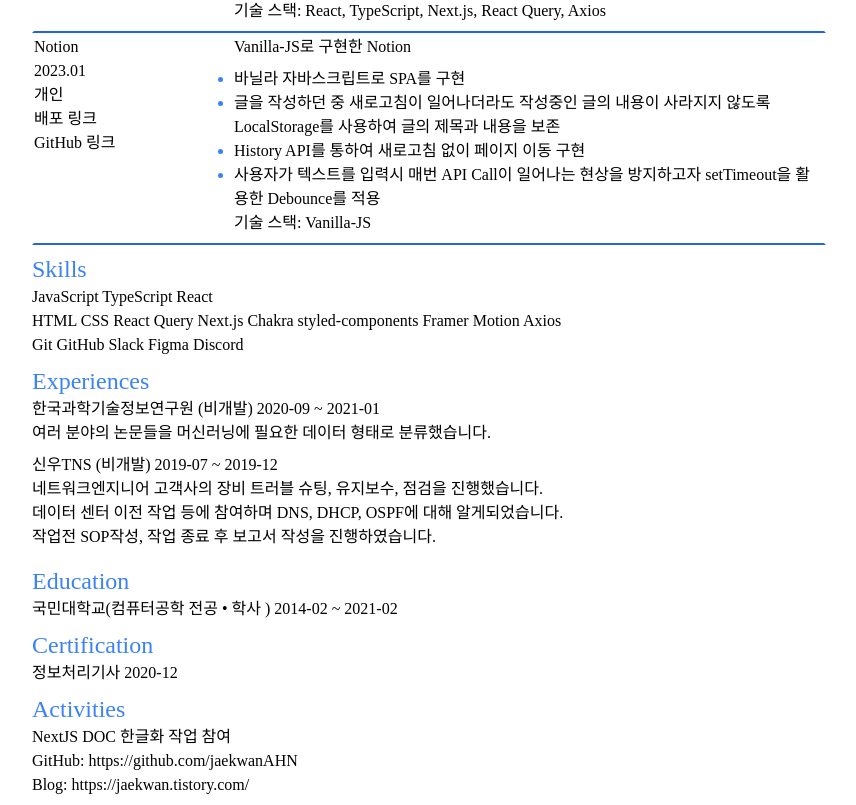
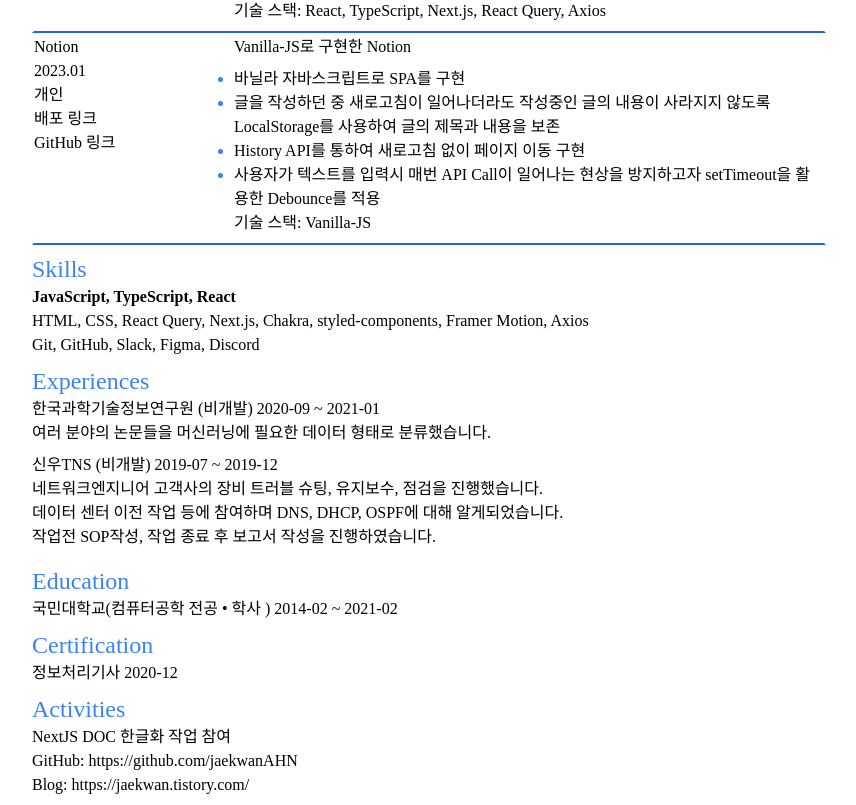
Before and after one commit to jaekwanAHN/resume, a Next.js app: page / in a window 1280 px wide. Shown: the part 923-1728 px from the top of the page, without its empty margins (211-1067 px from the left). Built offline with nearby package versions, Linux system fonts and the light colour scheme; a web font is replaced by a local one.

Commit message:
Feat: 주요 기술 강조 표시

```diff
--- a/src/components/skills/index.tsx
+++ b/src/components/skills/index.tsx
@@ -4,11 +4,11 @@
   return (
     <div className="pb-2">
       <p className="text-2xl text-blue-500">Skills</p>
-      {PersonalInformation.skills[0].join(' ')}
+      <strong>{PersonalInformation.skills[0].join(', ')}</strong>
       <br />
-      {PersonalInformation.skills[1].join(' ')}
+      {PersonalInformation.skills[1].join(', ')}
       <br />
-      {PersonalInformation.skills[2].join(' ')}
+      {PersonalInformation.skills[2].join(', ')}
     </div>
   );
 };
```
